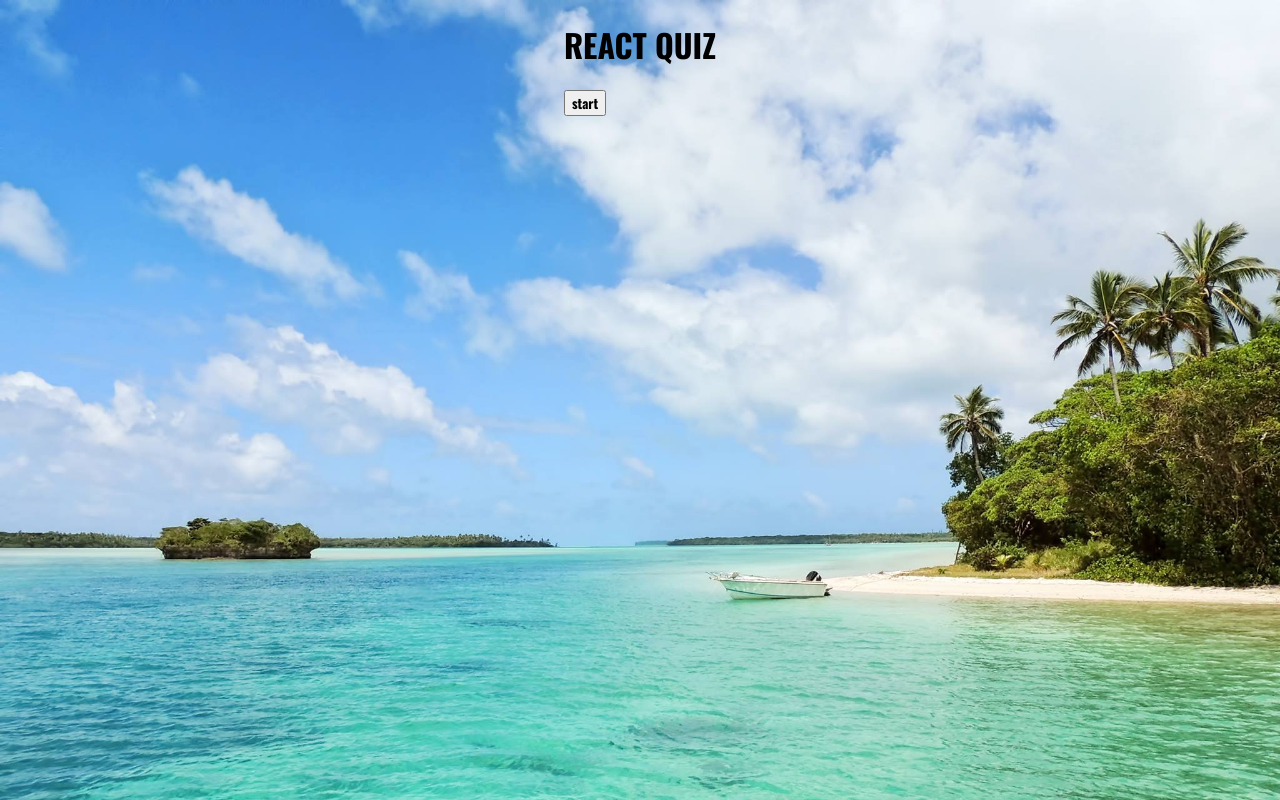
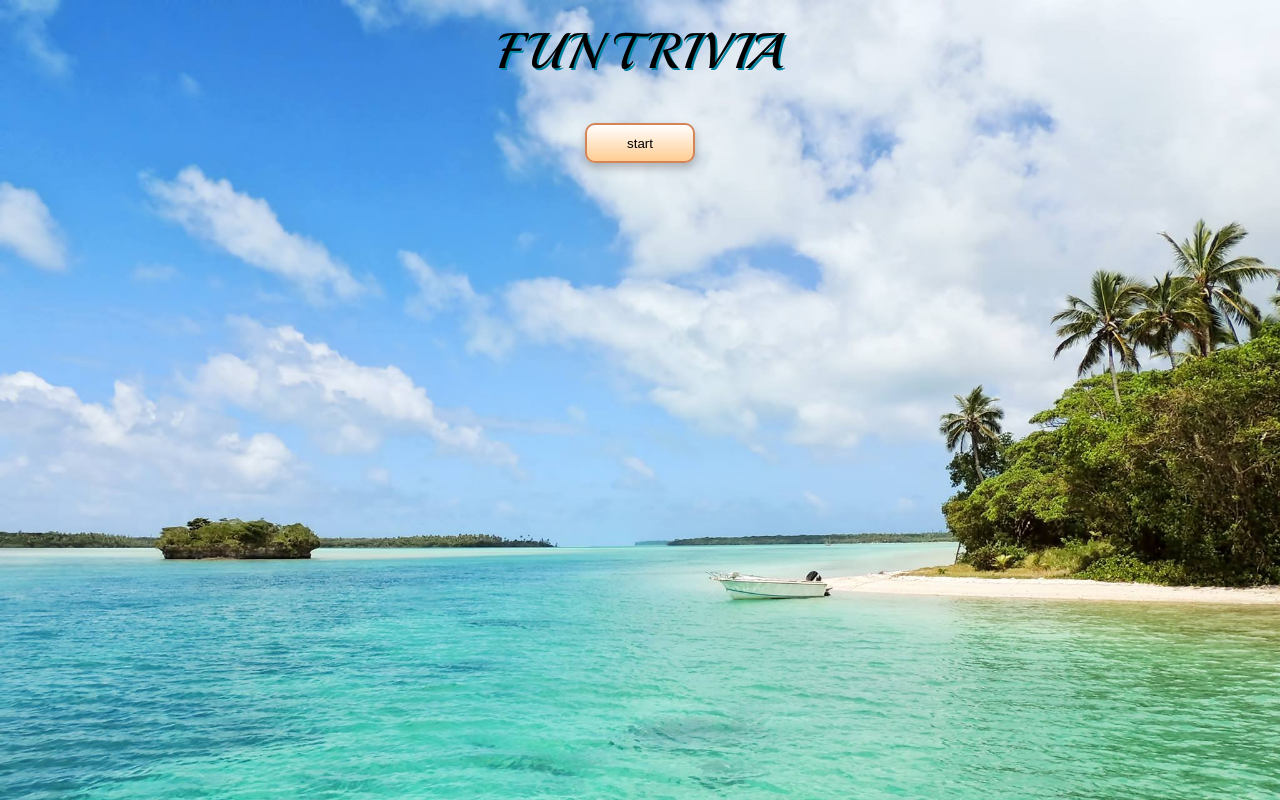
Before and after one commit to Ghenet/FunTrivia, a React (Create React App) app: page / in a window 1280 px wide. Built offline with nearby package versions, Linux system fonts and the light colour scheme.

Commit message:
minor final fixes

```diff
--- a/public/index.html
+++ b/public/index.html
@@ -12,6 +12,8 @@
     <link rel="apple-touch-icon" href="%PUBLIC_URL%/logo192.png" />
     <link rel="preconnect" href="https://fonts.gstatic.com">
     <link href="https://fonts.googleapis.com/css2?family=Oswald:wght@700&display=swap" rel="stylesheet">
+    <link href="https://fonts.googleapis.com/css2?family=Lobster+Two:ital,wght@1,700&family=Monoton&family=Playball&family=Sacramento&display=swap" rel="stylesheet">
+
     <!--
       manifest.json provides metadata used when your web app is installed on a
       user's mobile device or desktop. See https://developers.google.com/web/fundamentals/web-app-manifest/
--- a/src/API.ts
+++ b/src/API.ts
@@ -6,7 +6,7 @@ export type Question = {
     correct_answer: string;
     difficulty:string;
     incorrect_answers: string[];
-    questions:string;
+    question:string;
     type: string;
 }
 
@@ -22,6 +22,7 @@ export enum Difficulty {
 export const fetchQuizQuestions = async (amount: number, difficulty: Difficulty) => {
     const endpoint = `https://opentdb.com/api.php?amount=${amount}&difficulty=${difficulty}&type=multiple`;
     const data = await (await fetch(endpoint)).json();
+    console.log(data)
     return data.results.map((question: Question) => (
         {
             ...question,
@@ -30,5 +31,4 @@ export const fetchQuizQuestions = async (amount: number, difficulty: Difficulty)
                 question.correct_answer]),
         }
         ))
-    console.log(data);
 }
--- a/src/App.styles.ts
+++ b/src/App.styles.ts
@@ -18,7 +18,7 @@ export const GlobalStyle = createGlobalStyle`
 
     * {
         box-sizing: border-box;
-        font-family: 'Oswald',sans-serif;
+        font-family: 'Lobster+Two',sans-serif;
     }
 `;
 
@@ -38,7 +38,7 @@ export const Wrapper = styled.div`
     }
 
     h1 {
-        font-family: Fascinate Inline, sans-serif;
+        font-family: Playball, sans-serif;
         backround-image: linear-gradient(180deg, #fff, #87f1ff);
         background-size: 100%;
         background-clip: text;
--- a/src/App.tsx
+++ b/src/App.tsx
@@ -1,7 +1,7 @@
 import React, { useState } from 'react';
 import QuestionCard from './components/QuestionCard';
 import { fetchQuizQuestions } from './API';
-import { GlobalStyle } from './App.styles';
+import { GlobalStyle, Wrapper } from './App.styles';
 
 
 //Types
@@ -51,7 +51,7 @@ const checkAnswer = (e: React.MouseEvent<HTMLButtonElement>) => {
     if(correct) setScore((prev) => prev + 1);
     //save answer in the array for user answers
     const answerObject = {
-      question : questions[number].questions,
+      question : questions[number].question,
       answer,
       correct,
       correctAnswer: questions[number].correct_answer
@@ -77,8 +77,8 @@ const nextQuestion = () => {
   return (
     <>
     <GlobalStyle />
-    <div className="App">
-      <h1>REACT QUIZ</h1>
+    <Wrapper>
+      <h1>FUN  TRIVIA</h1>
       {/* displays the start button if game is over or all answers are answered */}
       {gameOver || userAnswers.length === TOTAL_QUESTIONS ? (
       <button className="start" onClick= {startTrivia}>
@@ -91,7 +91,7 @@ const nextQuestion = () => {
       <QuestionCard
         questionNr={number + 1}
         totalQuestions={TOTAL_QUESTIONS}
-        question={questions[number].questions}
+        question={questions[number].question}
         answers={questions[number].answers}
         userAnswer={userAnswers ? userAnswers[number] : undefined }
         callback={checkAnswer}
@@ -102,7 +102,7 @@ const nextQuestion = () => {
         Next Question
       </button>
       ) : null}
-    </div>
+    </Wrapper>
     </>
   );
 }
```
